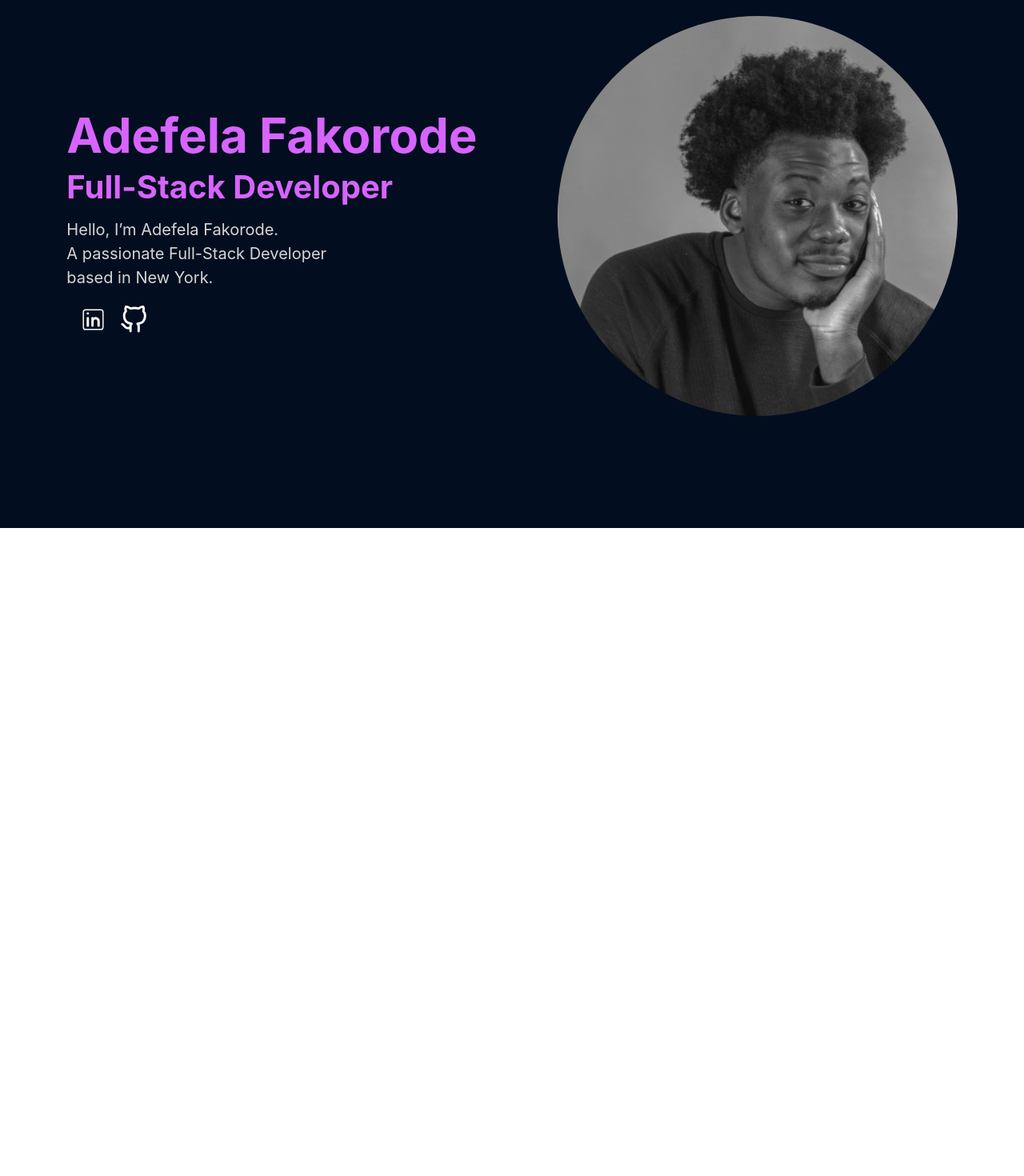
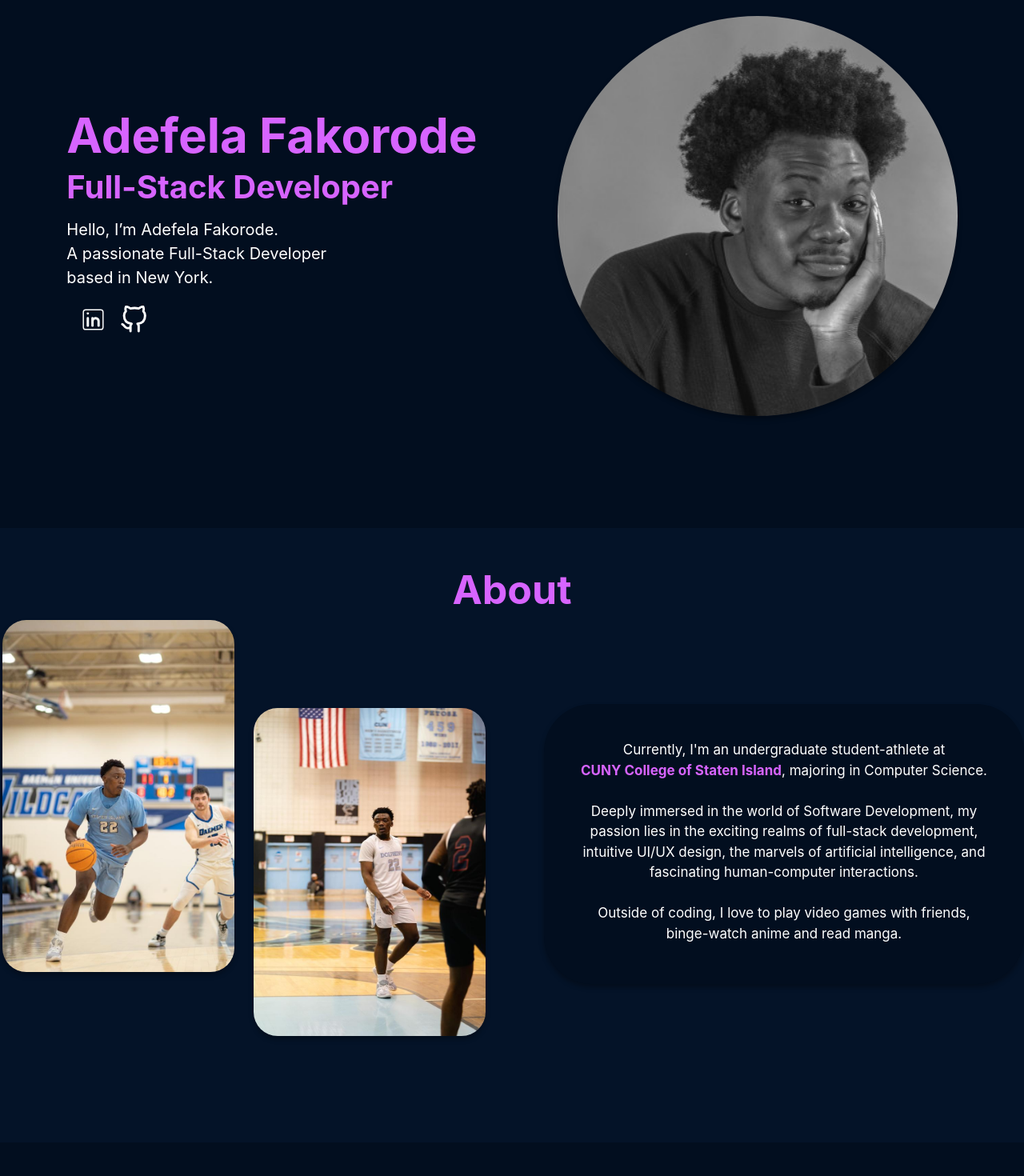
Before and after one commit to AdefelaFakorode/Adefela, a React (Vite) app: page / in a window 1280 px wide. Shown: the part 140-1610 px from the top of the page at 80% size. Before the commit the page ends 800 px from the top, so only its background shows below. Built offline with nearby package versions, Linux system fonts and the light colour scheme.

Commit message:
finished resp for about n home pg

```diff
--- a/src/App.jsx
+++ b/src/App.jsx
@@ -1,16 +1,17 @@
-import Home from './components/Home'
-import NavBar from './components/NavBar'
-import About from './components/About'
-import Skills from './components/Skills'
-import NewHome from './components/NewHome'
+import NavBar from "./components/NavBar";
+import Skills from "./components/Skills";
+import Home from "./components/Home";
+import About from "./components/About";
 
 function App() {
   return (
     <div>
-    <NavBar />
-    <NewHome />
+      <NavBar />
+      <Home />
+      <About />
+      <Skills />
     </div>
-  )
+  );
 }
 
-export default App
+export default App;
--- a/src/components/About.jsx
+++ b/src/components/About.jsx
@@ -1,61 +1,83 @@
 import BBP1 from "../assets/BBP1.jpg";
 import BBP2 from "../assets/BBP2.jpg";
 
-const About = () => {
+function NewAbout() {
+  const navbarStyle = {
+    boxShadow: "0px 4px 6px rgba(0, 0, 0, .3)",
+  };
+
   return (
-    <div name="about" className=" min-w-full min-h-screen  bg-primary">
-      <div className="xl:pt-[110px]  pt-[100px]">
-        <div className="xl:flex md:flex xl:flex-row-reverse md:flex-row-reverse justify-center ">
-          {/*About-text*/}
-          <div className="xl:ml-[55px] xl:my-[90px] md:ml-[55px] md:my-[90px] xl:mr-[40px] ">
-            <div className="flex justify-center  text-primaryTextColor font-bold text-[50px] mb-6">
-              <h1>About Me</h1>
+    <section
+      className="section xl:min-h-[48rem] 2xl:xl:min-h-[55rem] bg-primary"
+      id="about"
+    >
+      <div className="container mx-auto">
+        {/*Title*/}
+        <div className="text-primaryTextColor flex justify-center items-center lg:my-auto text-[50px] 2xl:text-[80px] font-bold  mb-[20px] pt-[100px] xl:pt-[40px]">
+          <h1>About</h1>
         </div>
+        <div className="flex flex-col justify-center items-center xl:flex-row-reverse">
+          {/*Card*/}
+          <div
+            className="
+          w-[410px] h-[670px] bg-secondary rounded-[60px] xl:h-[350px] xl:w-[600px]
+          text-white text-[24px] xl:text-[17px] 2xl:h-[450px] 2xl:w-[700px] 2xl:text-[22px]
+          text-center
 
-            {/*Card*/}
-            <div className="flex justify-center">
-              <div className="w-[350px] h-[550px] xl:w-[640px] xl:h-[270px] md:w-[600px] md:h-[250px] rounded-[40px] xl:rounded-[40px] sm:w-[500px] bg-secondary flex items-center">
-                <p className="my-8 mx-[14px] text-white xl:text-[17px] md:text-[17px] text-[20px] text-center">
-                  Currently, I'm an undergraduate student-athlete at CUNY
-                  College of Staten Island, majoring in Computer Science.
+          "
+            style={navbarStyle}
+          >
+            {/*Text*/}
+            <p className="m-[20px] lg:m-[20px] xl:m-[45px]">
+              Currently, I'm an undergraduate student-athlete at <br />{" "}
+              <a
+                href="https://www.csi.cuny.edu/"
+                className="font-bold text-primaryTextColor"
+              >
+                CUNY College of Staten Island
+              </a>
+              , majoring in Computer Science.
               <br />
               <br />
-                  Deeply immersed in the world of Software Development, my
-                  passion lies in the exciting realms of full-stack development,
-                  intuitive UI/UX design, the marvels of artificial
-                  intelligence, and fascinating human-computer interactions.
+              Deeply immersed in the world of Software Development, my passion
+              lies in the exciting realms of full-stack development, intuitive
+              UI/UX design, the marvels of artificial intelligence, and
+              fascinating human-computer interactions.
               <br />
               <br />
-                  Outside of coding, I play basketball for the College of Staten
-                  Island and binge-watch anime and manga.
+              Outside of coding, I love to play video games with friends, <br />
+              binge-watch anime and read manga.
             </p>
           </div>
-            </div>
-          </div>
-
           {/*Images*/}
-          <div className="flex-auto center">
-            <div className="flex justify-center pt-10 pb-10 space-x-6">
+          <div className="flex-auto center xl:mr-[70px] 2xl:mr-[110px]">
+            <div className="flex justify-center pt-10 lg:pt-[0px] xl:pt-[0px] pb-10 space-x-6">
               <div>
                 <img
                   src={BBP1}
                   alt="bbp1"
-                  className="w-[170px] h-[250px] xl:w-[300px] xl:h-[450px] md:w-[250px] md:h-[370px]  rounded-[30px]"
+                  className="w-[170px] h-[250px] rounded-[30px] lg:w-[0px] lg:h-[0px] xl:w-[290px] xl:h-[440px]
+                            md:w-[0px] md:h-[0px]
+                  "
+                  style={navbarStyle}
                 />
               </div>
               <div>
                 <img
                   src={BBP2}
                   alt="bbp2"
-                  className="w-[170px] h-[250px] xl:w-[300px] xl:h-[450px] rounded-[30px] md:w-[250px] md:h-[370px] mt-[110px]"
+                  className="w-[170px] h-[250px] rounded-[30px] mt-[110px] lg:w-[0px] lg:h-[0px] xl:w-[290px] xl:h-[410px]
+                  md:w-[0px] md:h-[0px]
+                  "
+                  style={navbarStyle}
                 />
               </div>
             </div>
           </div>
         </div>
       </div>
-    </div>
+    </section>
   );
-};
+}
 
-export default About;
+export default NewAbout;
--- a/src/components/Home.jsx
+++ b/src/components/Home.jsx
@@ -1,37 +1,45 @@
 import { CiLinkedin } from "react-icons/ci";
 import { FiGithub } from "react-icons/fi";
-import PP2 from "../assets/PP2.jpg";
 import PP3 from "../assets/PP3.jpg";
 
-const Home = () => {
+export default function NewHome() {
+  const navbarStyle = {
+    boxShadow: "0px 4px 6px rgba(0, 0, 0, .3)",
+  };
+
   return (
-    <div name="home" className="min-w-full min-h-screen bg-secondary">
-      {/* Container */}
-      <div className="max-w-full px-11 flex flex-col justify-center h-full xl:pb-[60px]">
-        {/* Flex Container for Text and Image */}
-        <div className="flex flex-col sm:flex-row items-center mt-[130px]">
-          {/* Image */}
+    <section className="min-h-screen bg-secondary" id="home">
+      <div className="container mx-auto flex flex-col items-center justify-center">
+        <div className="lg:flex-row-reverse flex flex-col justify-center items-center lg:text-left text-center pt-[160px]">
+          {/*Image*/}
           <img
             src={PP3}
-            alt="My Image"
-            className="w-full sm:max-w-[1000px] sm:mt-20 mt-[100px] mb-10 sm:mb-0 rounded-full sm:mr-10 sm:order-1 lg:max-w-[500px] xl:max-w-[600px] sm:ml-auto "
+            alt="PP"
+            className="rounded-full w-[370px] md:w-[470px] lg:w-[500px] 2xl:w-[700px]"
+            style={navbarStyle}
           />
-          {/* Text */}
-          <div className="text-center sm:text-left sm:ml-auto sm:mt-20 ">
-            <h1 className="md:text-7xl text-4xl xl:text-7xl sm:mb-2 text-primaryTextColor font-bold">
-              Adefela Fakorode
-            </h1>
-            <h2 className="md:text-5xl   text-2xl xl:text-5xl sm:mb-2 text-primaryTextColor font-bold">
-              Full-Stack Developer
-            </h2>
-            {/* Intro */}
-            <p className="text-2xl xl:text-2xl 2xl: text-mainTextColor sm:text-left">
-              Hello, I’m Adefela Fakorode. A passionate <br /> Full-Stack
-              Developer based in New York.
-            </p>
 
-            {/* LinkedIn & Github*/}
-            <ul className="flex justify-center sm:justify-start mt-3">
+          <div className="md:flex-col lg:mr-[100px]">
+            {/*Text*/}
+            <div className="space-y-[-10px] ">
+              <h1 className="text-[40px] md:text-[50px] xl:text-[60px] lg:text-[50px] 2xl:text-[80px] text-primaryTextColor font-bold">
+                Adefela Fakorode
+              </h1>
+              <h2 className="text-[30px] md:text-[40px] lg:text-[35px] xl:text-[40px] 2xl:text-[50px] text-primaryTextColor font-bold">
+                Full-Stack Developer
+              </h2>
+            </div>
+            {/*Intro*/}
+            <div className="py-2">
+              <p className="text-[22px] md:text-[29px] lg:text-[20px] xl:text-[20px] 2xl:text-[25px] text-white ">
+                Hello, I’m Adefela Fakorode.
+                <br /> A passionate Full-Stack Developer
+                <br />
+                based in New York.
+              </p>
+            </div>
+            {/*LinkedIN & Github*/}
+            <ul className="flex justify-center mt-3 lg:justify-start">
               <li className="flex">
                 <a
                   className="text-white translate-colors duration-300 hover:text-primaryTextColor"
@@ -43,20 +51,18 @@ const Home = () => {
                 </a>
 
                 <a
-                  className="mx-4 py-1 text-white translate-colors duration-300 hover:text-primaryTextColor"
+                  className="mx-4 text-white translate-colors duration-300 hover:text-primaryTextColor"
                   href="https://github.com/AdefelaFakorode"
                   target="_blank"
                   rel="noopener noreferrer"
                 >
-                  <FiGithub size={27} />
+                  <FiGithub size={35} />
                 </a>
               </li>
             </ul>
           </div>
         </div>
       </div>
-    </div>
+    </section>
   );
-};
-
-export default Home;
+}
--- a/src/components/NewHome.jsx
+++ /dev/null
@@ -1,63 +0,0 @@
-import { CiLinkedin } from "react-icons/ci";
-import { FiGithub } from "react-icons/fi";
-import PP3 from "../assets/PP3.jpg";
-
-export default function NewHome() {
-  return (
-    <section className="min-h-screen bg-secondary" id="home">
-      <div className="container mx-auto flex flex-col items-center justify-center">
-        <div className="lg:flex-row-reverse flex flex-col justify-center items-center lg:text-left text-center pt-[160px]">
-          {/*Image*/}
-          <img
-            src={PP3}
-            alt="PP"
-            className="rounded-full w-[370px] md:w-[470px] lg:w-[500px] 2xl:w-[700px] "
-          />
-
-          <div className="md:flex-col lg:mr-[100px]">
-            {/*Text*/}
-            <div className="space-y-[-10px] ">
-              <h1 className="text-[40px] md:text-[50px] xl:text-[60px] lg:text-[50px] 2xl:text-[80px] text-primaryTextColor font-bold">
-                Adefela Fakorode
-              </h1>
-              <h2 className="text-[30px] md:text-[40px] lg:text-[35px] xl:text-[40px] 2xl:text-[50px] text-primaryTextColor font-bold">
-                Full-Stack Developer
-              </h2>
-            </div>
-            {/*Intro*/}
-            <div className="py-2">
-              <p className="text-[22px] md:text-[29px] lg:text-[20px] xl:text-[20px] 2xl:text-[25px] text-mainTextColor ">
-                Hello, I’m Adefela Fakorode.
-                <br /> A passionate Full-Stack Developer
-                <br />
-                based in New York.
-              </p>
-            </div>
-            {/*LinkedIN & Github*/}
-            <ul className="flex justify-center mt-3 lg:justify-start">
-              <li className="flex">
-                <a
-                  className="text-white translate-colors duration-300 hover:text-primaryTextColor"
-                  href="https://www.linkedin.com/in/adefelafakorode/"
-                  target="_blank"
-                  rel="noopener noreferrer"
-                >
-                  <CiLinkedin size={35} />
-                </a>
-
-                <a
-                  className="mx-4 text-white translate-colors duration-300 hover:text-primaryTextColor"
-                  href="https://github.com/AdefelaFakorode"
-                  target="_blank"
-                  rel="noopener noreferrer"
-                >
-                  <FiGithub size={35} />
-                </a>
-              </li>
-            </ul>
-          </div>
-        </div>
-      </div>
-    </section>
-  );
-}
```
Lines whose indentation alone changed are shown as unchanged.
